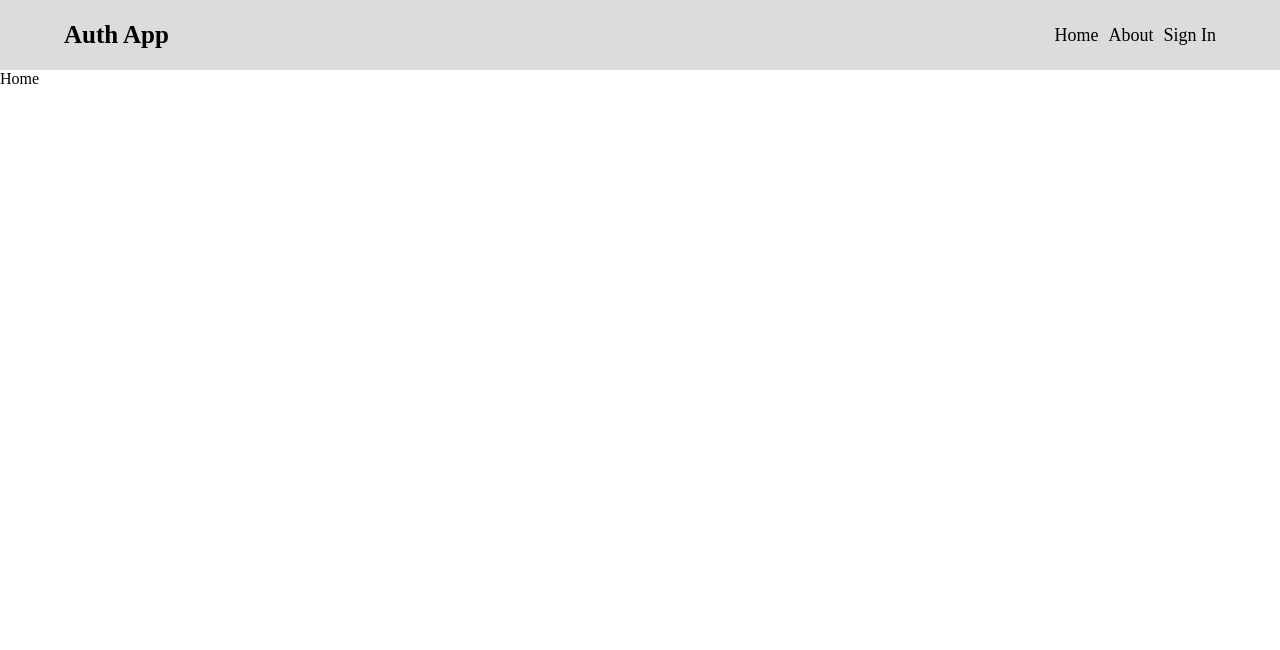
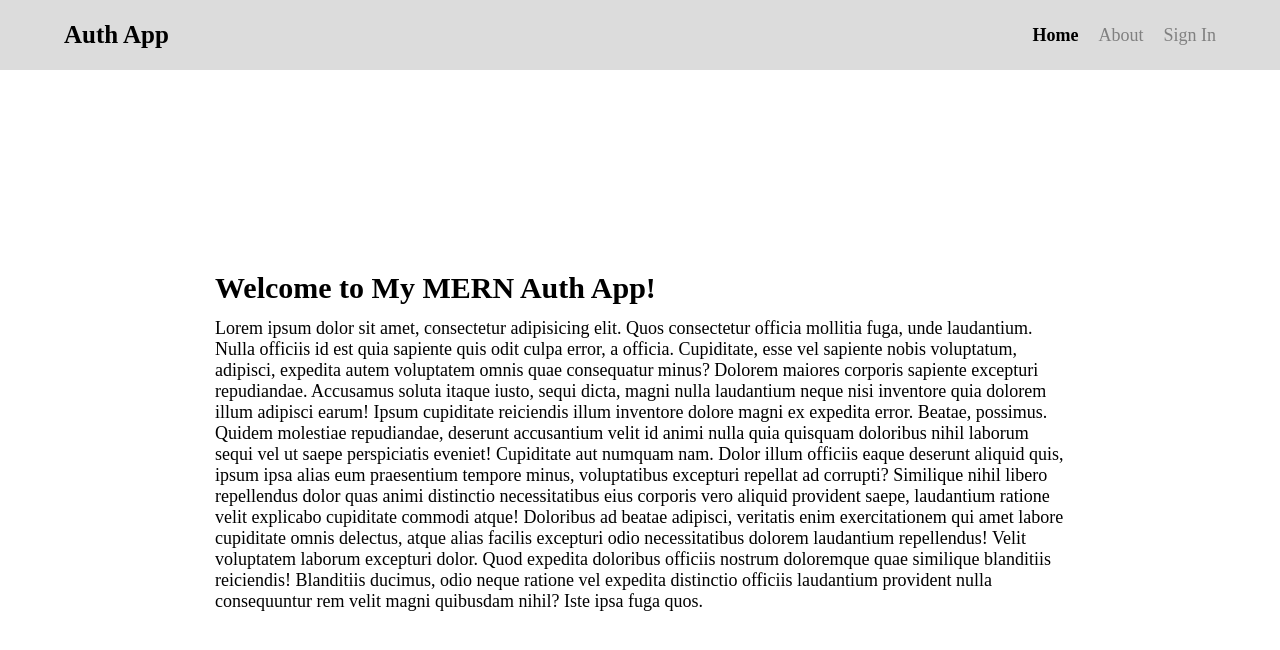
Before and after one commit to Jasurbek1604/marn-auth, a React (Vite) app in the folder client/: page / in a window 1280 px wide. Shown: the top 650 px of the page. Built offline with nearby package versions, Linux system fonts and the light colour scheme; the HTML template or start-up script is replaced by a standard one.

Commit message:
Home , About

```diff
--- a/client/src/components/style.js
+++ b/client/src/components/style.js
@@ -24,7 +24,7 @@ export const Logo = styled.div`
 `;
 export const Nav = styled.div`
   ${common};
-  gap: 10px;
+  gap: 20px;
 `;
 
 export const Link = styled(NavLink)`
@@ -32,4 +32,9 @@ export const Link = styled(NavLink)`
   color: black;
   font-size: 18px;
   font-weight: 400;
+  color: gray;
+  &.active {
+    color: black;
+    font-weight: 600;
+  }
 `;
--- a/client/src/pages/About.jsx
+++ b/client/src/pages/About.jsx
@@ -1,7 +1,40 @@
 import React from "react";
+import { Container, Center, Title, Words } from "./style";
 
 const About = () => {
-  return <div>About</div>;
+  return (
+    <Container>
+      <Center>
+        <Title>About</Title>
+        <Words>
+          Lorem ipsum dolor sit amet, consectetur adipisicing elit. Quos
+          consectetur officia mollitia fuga, unde laudantium. Nulla officiis id
+          est quia sapiente quis odit culpa error, a officia. Cupiditate, esse
+          vel sapiente nobis voluptatum, adipisci, expedita autem voluptatem
+          omnis quae consequatur minus? Dolorem maiores corporis sapiente
+          excepturi repudiandae. Accusamus soluta itaque iusto, sequi dicta,
+          magni nulla laudantium neque nisi inventore quia dolorem illum
+          adipisci earum! Ipsum cupiditate reiciendis illum inventore dolore
+          magni ex expedita error. Beatae, possimus. Quidem molestiae
+          repudiandae, deserunt accusantium velit id animi nulla quia quisquam
+          doloribus nihil laborum sequi vel ut saepe perspiciatis eveniet!
+          Cupiditate aut numquam nam. Dolor illum officiis eaque deserunt
+          aliquid quis, ipsum ipsa alias eum praesentium tempore minus,
+          voluptatibus excepturi repellat ad corrupti? Similique nihil libero
+          repellendus dolor quas animi distinctio necessitatibus eius corporis
+          vero aliquid provident saepe, laudantium ratione velit explicabo
+          cupiditate commodi atque! Doloribus ad beatae adipisci, veritatis enim
+          exercitationem qui amet labore cupiditate omnis delectus, atque alias
+          facilis excepturi odio necessitatibus dolorem laudantium repellendus!
+          Velit voluptatem laborum excepturi dolor. Quod expedita doloribus
+          officiis nostrum doloremque quae similique blanditiis reiciendis!
+          Blanditiis ducimus, odio neque ratione vel expedita distinctio
+          officiis laudantium provident nulla consequuntur rem velit magni
+          quibusdam nihil? Iste ipsa fuga quos.
+        </Words>
+      </Center>
+    </Container>
+  );
 };
 
 export default About;
--- a/client/src/pages/Home.jsx
+++ b/client/src/pages/Home.jsx
@@ -1,7 +1,40 @@
 import React from "react";
+import { Container, Center, Title, Words } from "./style";
 
 const Home = () => {
-  return <div>Home</div>;
+  return (
+    <Container>
+      <Center>
+        <Title>Welcome to My MERN Auth App!</Title>
+        <Words>
+          Lorem ipsum dolor sit amet, consectetur adipisicing elit. Quos
+          consectetur officia mollitia fuga, unde laudantium. Nulla officiis id
+          est quia sapiente quis odit culpa error, a officia. Cupiditate, esse
+          vel sapiente nobis voluptatum, adipisci, expedita autem voluptatem
+          omnis quae consequatur minus? Dolorem maiores corporis sapiente
+          excepturi repudiandae. Accusamus soluta itaque iusto, sequi dicta,
+          magni nulla laudantium neque nisi inventore quia dolorem illum
+          adipisci earum! Ipsum cupiditate reiciendis illum inventore dolore
+          magni ex expedita error. Beatae, possimus. Quidem molestiae
+          repudiandae, deserunt accusantium velit id animi nulla quia quisquam
+          doloribus nihil laborum sequi vel ut saepe perspiciatis eveniet!
+          Cupiditate aut numquam nam. Dolor illum officiis eaque deserunt
+          aliquid quis, ipsum ipsa alias eum praesentium tempore minus,
+          voluptatibus excepturi repellat ad corrupti? Similique nihil libero
+          repellendus dolor quas animi distinctio necessitatibus eius corporis
+          vero aliquid provident saepe, laudantium ratione velit explicabo
+          cupiditate commodi atque! Doloribus ad beatae adipisci, veritatis enim
+          exercitationem qui amet labore cupiditate omnis delectus, atque alias
+          facilis excepturi odio necessitatibus dolorem laudantium repellendus!
+          Velit voluptatem laborum excepturi dolor. Quod expedita doloribus
+          officiis nostrum doloremque quae similique blanditiis reiciendis!
+          Blanditiis ducimus, odio neque ratione vel expedita distinctio
+          officiis laudantium provident nulla consequuntur rem velit magni
+          quibusdam nihil? Iste ipsa fuga quos.
+        </Words>
+      </Center>
+    </Container>
+  );
 };
 
 export default Home;
--- /dev/null
+++ b/client/src/pages/style.js
@@ -0,0 +1,20 @@
+import styled from "styled-components";
+
+export const Container = styled.div`
+  display: grid;
+  place-items: center;
+  height: calc(100vh - 70px);
+`;
+export const Center = styled.div`
+  width: 850px;
+`;
+export const Title = styled.div`
+  color: black;
+  font-size: 30px;
+  font-weight: 600;
+  line-height: 60px;
+`;
+export const Words = styled.div`
+  font-weight: 400;
+  font-size: 18px;
+`;
```
